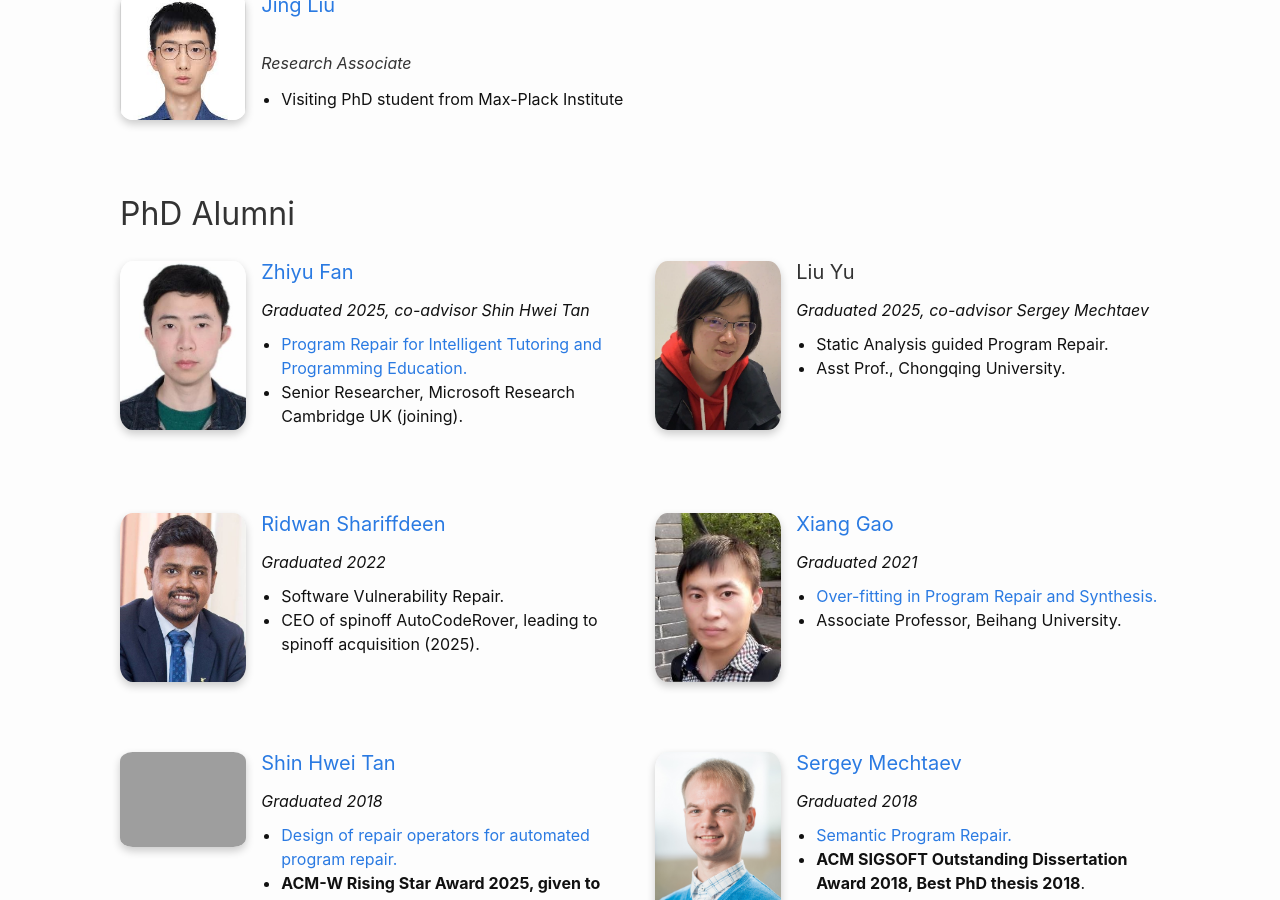
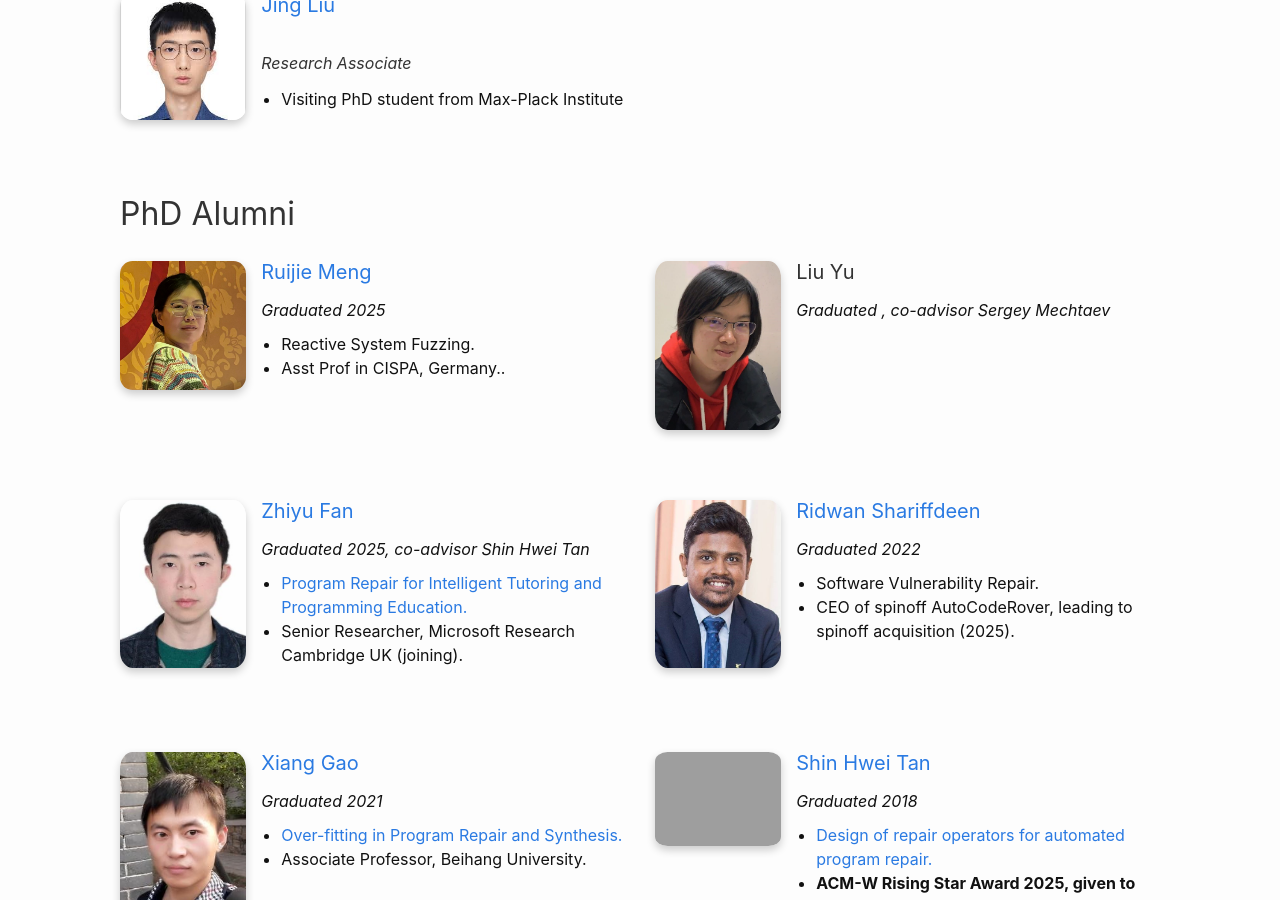
Before and after one commit to nus-tss/nus-tss.github.io, a Jekyll site: the page built from _pages/team.md, in a window 1280 px wide and 900 px high, scrolled down 2710 px. Built offline with Jekyll 4.4.1, drawn with Linux system fonts in a browser that asks for light colours; nearby versions of some CDN libraries.

Commit message:
Update phd-alumni.yml

```diff
--- a/_data/team/phd-alumni.yml
+++ b/_data/team/phd-alumni.yml
@@ -1,3 +1,17 @@
+
+- name: Ruijie Meng
+  photo: ruijie.jpg
+  graduated: 2025
+  next: Asst Prof in CISPA, Germany.
+  thesis-title: Reactive System Fuzzing
+  website: https://mengrj.github.io/
+
+- name: Liu Yu
+  photo: liuyu.jpg
+  joined: August 2020
+  role: PhD student -> Asst Prof., Chongqing University
+  topic: Static Analysis guided Program Repair
+  coadvisor: Sergey Mechtaev
 
 - name: Zhiyu Fan
   photo: zhiyu.jpeg
@@ -7,15 +21,6 @@
   next: Senior Researcher, Microsoft Research Cambridge UK (joining)
   website: https://zhiyufan.github.io/
   coadvisor: Shin Hwei Tan
-
-
-
-- name: Liu Yu
-  photo: liuyu.jpg
-  graduated: 2025
-  next: Asst Prof., Chongqing University
-  thesis-title: Static Analysis guided Program Repair
-  coadvisor: Sergey Mechtaev
 
 - name: Ridwan Shariffdeen
   photo: ridwan.jpg
```
